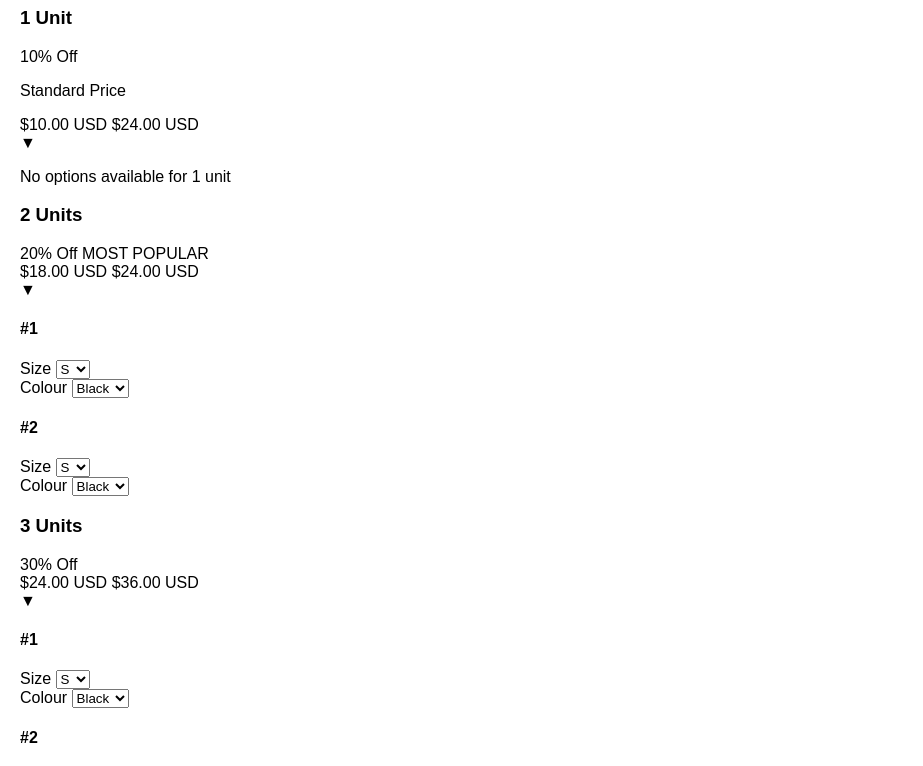
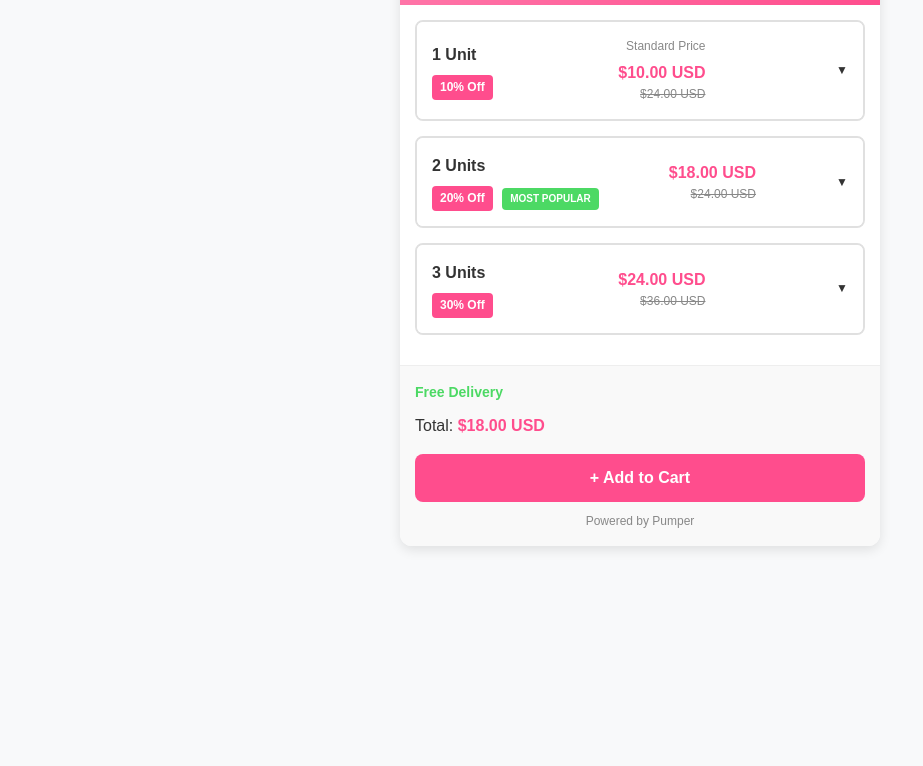
Before and after one commit to rutujaapatil99-rgb/bogo-task, a plain HTML site: page index.html in a window 1280 px wide. Shown: the part 93-859 px from the top of the page, without its empty margins (0-923 px from the left). After the commit the page ends 800 px from the top, so only its background shows below. Drawn offline with Linux system fonts and the light colour scheme.

Commit message:
Update style.css

```diff
--- a/style.css
+++ b/style.css
@@ -1,108 +1,248 @@
-body {
-  font-family: Arial, sans-serif;
-  background: #fff;
-  padding: 20px;
+* {
   margin: 0;
+  padding: 0;
+  box-sizing: border-box;
 }
 
-.wrapper {
-  max-width: 500px;
-  margin: auto;
+body {
+  font-family: 'Arial', sans-serif;
+  background-color: #f8f9fa;
+  color: #333;
+  line-height: 1.6;
+  padding: 20px;
 }
 
-h2 {
-  text-align: center;
-  color: #ff4d73;
+.container {
+  max-width: 480px;
+  margin: 0 auto;
+  background: white;
+  border-radius: 12px;
+  box-shadow: 0 4px 12px rgba(0, 0, 0, 0.1);
+  overflow: hidden;
 }
 
-.option-card {
-  border: 2px solid #ddd;
+header {
+  text-align: center;
+  padding: 20px;
+  background: linear-gradient(135deg, #ff7bac 0%, #ff4d8d 100%);
+  color: white;
+}
+
+header h1 {
+  font-size: 24px;
+  font-weight: bold;
+}
+
+.offer-container {
+  padding: 15px;
+}
+
+.offer-box {
+  border: 2px solid #e0e0e0;
   border-radius: 8px;
   margin-bottom: 15px;
-  padding: 12px;
-  position: relative;
+  overflow: hidden;
+  transition: all 0.3s ease;
 }
 
-.option-card input[type="radio"] {
-  display: none;
+.offer-box.expanded {
+  border-color: #ff4d8d;
+  box-shadow: 0 4px 12px rgba(255, 77, 141, 0.2);
 }
 
-.option-label {
-  display: block;
-  cursor: pointer;
-}
-
-.option-info {
+.box-header {
   display: flex;
   justify-content: space-between;
   align-items: center;
+  padding: 15px;
+  background: white;
+  cursor: pointer;
+  transition: background-color 0.2s;
 }
 
-.badge {
-  background-color: #ff4d73;
-  color: #fff;
-  padding: 4px 8px;
-  border-radius: 5px;
-  font-size: 12px;
-  margin-left: 5px;
+.box-header:hover {
+  background-color: #fff5f7;
 }
 
-.old-price {
-  text-decoration: line-through;
-  color: #999;
-  font-size: 14px;
+.box-info h3 {
+  font-size: 16px;
+  margin-bottom: 5px;
 }
 
-.new-price {
-  font-size: 18px;
+.discount-badge {
+  display: inline-block;
+  background: #ff4d8d;
+  color: white;
+  padding: 3px 8px;
+  border-radius: 4px;
+  font-size: 12px;
   font-weight: bold;
+  margin-right: 5px;
 }
 
-.description {
-  font-size: 14px;
-  color: #666;
+.popular-badge {
+  display: inline-block;
+  background: #4cd964;
+  color: white;
+  padding: 3px 8px;
+  border-radius: 4px;
+  font-size: 10px;
+  font-weight: bold;
+  text-transform: uppercase;
 }
 
-.variants {
-  display: none;
-  margin-top: 10px;
-  padding: 10px;
-  background-color: #fff5f7;
-  border-radius: 5px;
+.price-info {
+  text-align: right;
 }
 
-.variant-row {
-  display: flex;
-  align-items: center;
-  gap: 10px;
-  margin-bottom: 8px;
+.standard-price {
+  font-size: 12px;
+  color: #888;
+  margin-bottom: 3px;
 }
 
-.total-row {
+.pricing {
+  display: flex;
+  flex-direction: column;
+}
+
+.current-price {
+  font-weight: bold;
+  font-size: 16px;
+  color: #ff4d8d;
+}
+
+.original-price {
+  font-size: 12px;
+  color: #888;
+  text-decoration: line-through;
+}
+
+.expand-icon {
+  font-size: 12px;
+  margin-left: 10px;
+  transition: transform 0.3s;
+}
+
+.offer-box.expanded .expand-icon {
+  transform: rotate(180deg);
+}
+
+.box-content {
+  max-height: 0;
+  overflow: hidden;
+  transition: max-height 0.5s ease;
+  background: #fffafb;
+}
+
+.offer-box.expanded .box-content {
+  max-height: 500px;
+}
+
+.no-options {
+  padding: 15px;
+  text-align: center;
+  color: #888;
+  font-style: italic;
+}
+
+.option-group {
+  padding: 15px;
+  border-top: 1px solid #f0f0f0;
+}
+
+.option-group h4 {
+  margin-bottom: 10px;
+  font-size: 14px;
+  color: #555;
+}
+
+.options {
+  display: flex;
+  gap: 15px;
+}
+
+.option {
+  flex: 1;
+}
+
+.option label {
+  display: block;
+  font-size: 12px;
+  color: #666;
+  margin-bottom: 5px;
+}
+
+.option select {
+  width: 100%;
+  padding: 8px;
+  border: 1px solid #ddd;
+  border-radius: 4px;
+  font-size: 14px;
+  background: white;
+}
+
+.checkout-footer {
+  padding: 15px;
+  border-top: 1px solid #eee;
+  background: #f9f9f9;
+}
+
+.delivery-info {
+  font-size: 14px;
+  color: #4cd964;
+  font-weight: bold;
+  margin-bottom: 10px;
+}
+
+.total-info {
   display: flex;
   justify-content: space-between;
-  margin-top: 20px;
+  margin-bottom: 15px;
   font-size: 16px;
-  font-weight: bold;
-  color: #333;
 }
 
-#addCartBtn {
+.total-info strong {
+  color: #ff4d8d;
+}
+
+.add-to-cart-btn {
   width: 100%;
-  padding: 12px;
-  background-color: #ff4d73;
+  padding: 15px;
+  background: #ff4d8d;
   color: white;
   border: none;
   border-radius: 8px;
   font-size: 16px;
+  font-weight: bold;
   cursor: pointer;
+  transition: background 0.2s;
 }
 
-#addCartBtn:hover {
-  background-color: #e43e63;
+.add-to-cart-btn:hover {
+  background: #e43e7a;
 }
 
-/* Checked radio card style */
-.option-card input[type="radio"]:checked + .option-label {
-  border: 2px solid #ff4d73;
+.footer-note {
+  text-align: center;
+  font-size: 12px;
+  color: #888;
+  margin-top: 10px;
 }
+
+@media (max-width: 480px) {
+  .options {
+    flex-direction: column;
+    gap: 10px;
+  }
+
+  .box-header {
+    flex-wrap: wrap;
+  }
+
+  .price-info {
+    margin-top: 10px;
+    width: 100%;
+    text-align: left;
+  }
+}
```
